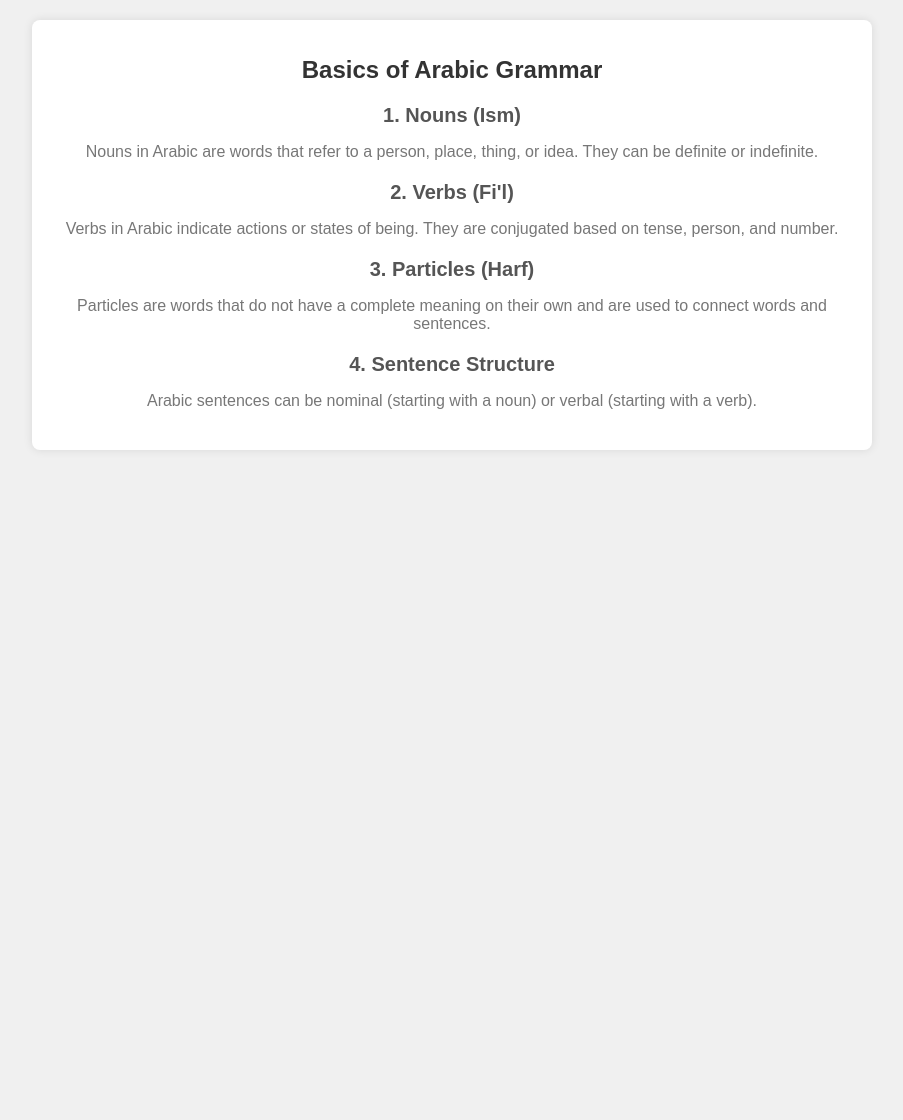
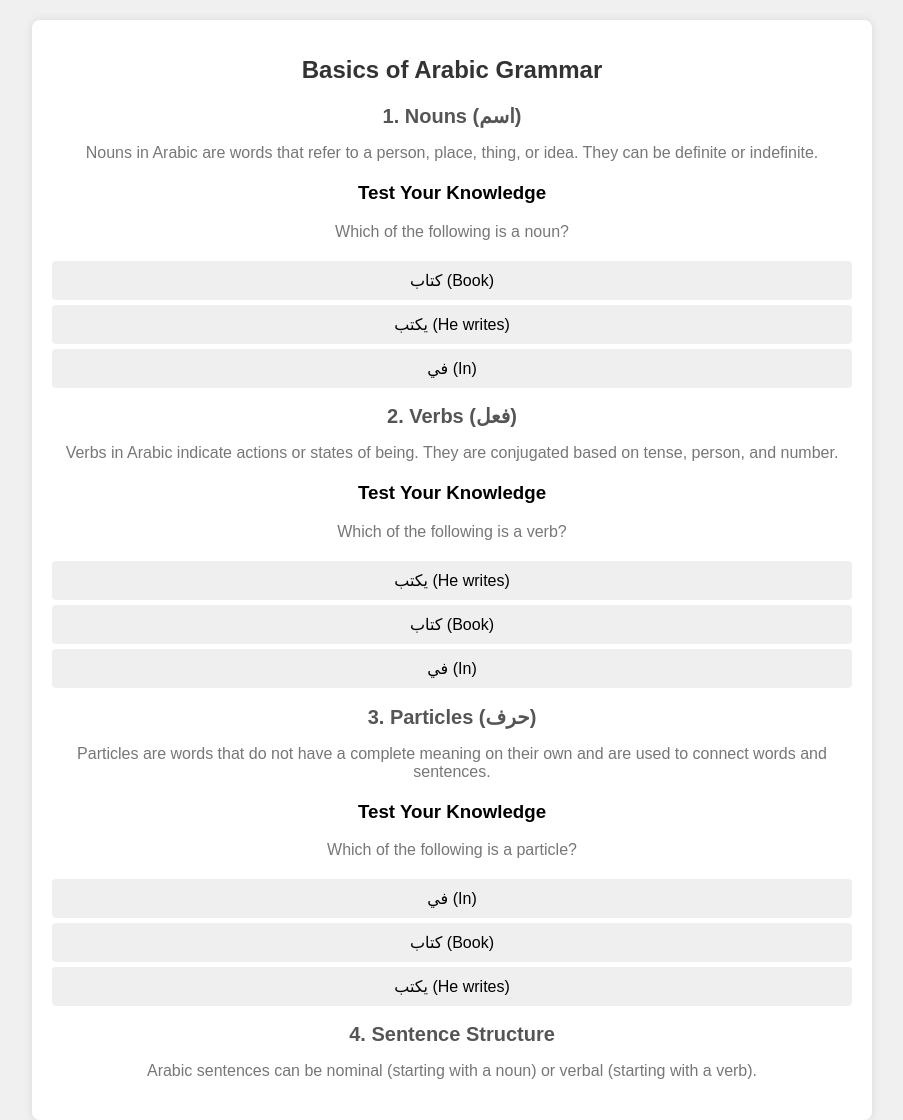
Before and after one commit to salmansheikhutk/copilot_project, a Flask app: page / in a window 1280 px wide. Shown: the whole page, without its empty margins (188-1091 px from the left). Before the commit the page ends 450 px from the top, so only its background shows below. Run offline with Flask 3, Linux system fonts and the light colour scheme.

Commit message:
simple arabic quiz

```diff
--- /dev/null
+++ b/static/script.js
@@ -0,0 +1,27 @@
+/**
+ * This function checks if the clicked button corresponds to the correct answer.
+ * @param {HTMLElement} button - The button element that was clicked.
+ * @param {boolean} isCorrect - A boolean indicating if the clicked button is the correct answer.
+ */
+function checkAnswer(button, isCorrect) {
+    // If the button has already been clicked, do nothing
+    if (button.classList.contains('answered')) {
+        return;
+    }
+
+    // Mark the button as answered
+    button.classList.add('answered');
+
+    // If the answer is correct, change the button's background color to green
+    if (isCorrect) {
+        button.style.backgroundColor = 'lightgreen';
+    } else {
+        // If the answer is incorrect, change the button's background color to red
+        button.style.backgroundColor = 'lightcoral';
+    }
+
+    // Disable all buttons for this question
+    // The parent element of the button contains all the buttons for the current question
+    const buttons = button.parentElement.querySelectorAll('button');
+    buttons.forEach(btn => btn.disabled = true);
+}
--- a/static/styles.css
+++ b/static/styles.css
@@ -1,4 +1,3 @@
-
 body {
     font-family: Arial, sans-serif;
     margin: 0;
@@ -100,3 +99,18 @@ th {
 tr:nth-child(even) {
     background-color: #f9f9f9;
 }
+
+button {
+    display: block;
+    width: 100%;
+    padding: 10px;
+    margin: 5px 0;
+    border: none;
+    border-radius: 4px;
+    cursor: pointer;
+    font-size: 16px;
+}
+
+button:hover {
+    background-color: #ddd;
+}
--- a/templates/arabic_grammar.html
+++ b/templates/arabic_grammar.html
@@ -5,18 +5,41 @@
     <meta name="viewport" content="width=device-width, initial-scale=1.0">
     <title>Basics of Arabic Grammar</title>
     <link rel="stylesheet" href="../static/styles.css">
+    <script src="../static/script.js" defer></script>
 </head>
 <body>
     <div class="container">
         <h1>Basics of Arabic Grammar</h1>
-        <h2>1. Nouns (Ism)</h2>
+
+        <h2>1. Nouns (اسم)</h2>
         <p>Nouns in Arabic are words that refer to a person, place, thing, or idea. They can be definite or indefinite.</p>
+        <h3>Test Your Knowledge</h3>
+        <p>Which of the following is a noun?</p>
+        <div>
+            <button onclick="checkAnswer(this, true)" id="noun1">كتاب (Book)</button>
+            <button onclick="checkAnswer(this, false)" id="noun2">يكتب (He writes)</button>
+            <button onclick="checkAnswer(this, false)" id="noun3">في (In)</button>
+        </div>
 
-        <h2>2. Verbs (Fi'l)</h2>
+        <h2>2. Verbs (فعل)</h2>
         <p>Verbs in Arabic indicate actions or states of being. They are conjugated based on tense, person, and number.</p>
+        <h3>Test Your Knowledge</h3>
+        <p>Which of the following is a verb?</p>
+        <div>
+            <button onclick="checkAnswer(this, true)" id="verb2">يكتب (He writes)</button>
+            <button onclick="checkAnswer(this, false)" id="verb1">كتاب (Book)</button>
+            <button onclick="checkAnswer(this, false)" id="verb3">في (In)</button>
+        </div>
 
-        <h2>3. Particles (Harf)</h2>
+        <h2>3. Particles (حرف)</h2>
         <p>Particles are words that do not have a complete meaning on their own and are used to connect words and sentences.</p>
+        <h3>Test Your Knowledge</h3>
+        <p>Which of the following is a particle?</p>
+        <div>
+            <button onclick="checkAnswer(this, true)" id="particle1">في (In)</button>
+            <button onclick="checkAnswer(this, false)" id="particle2">كتاب (Book)</button>
+            <button onclick="checkAnswer(this, false)" id="particle3">يكتب (He writes)</button>
+        </div>
 
         <h2>4. Sentence Structure</h2>
         <p>Arabic sentences can be nominal (starting with a noun) or verbal (starting with a verb).</p>
```
